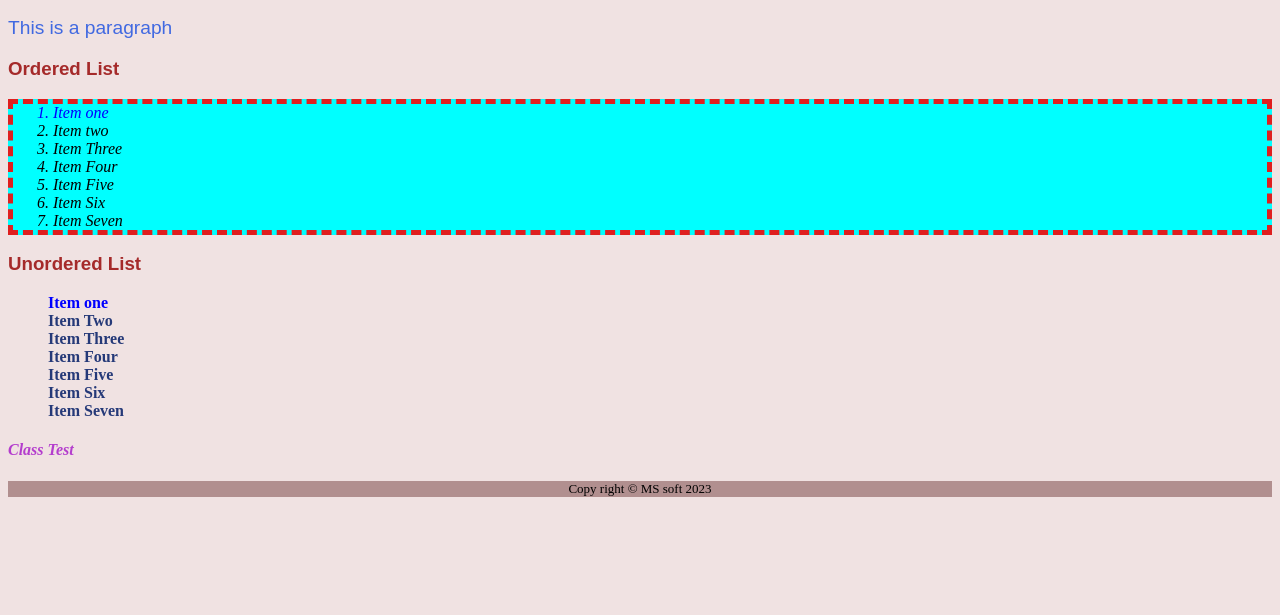
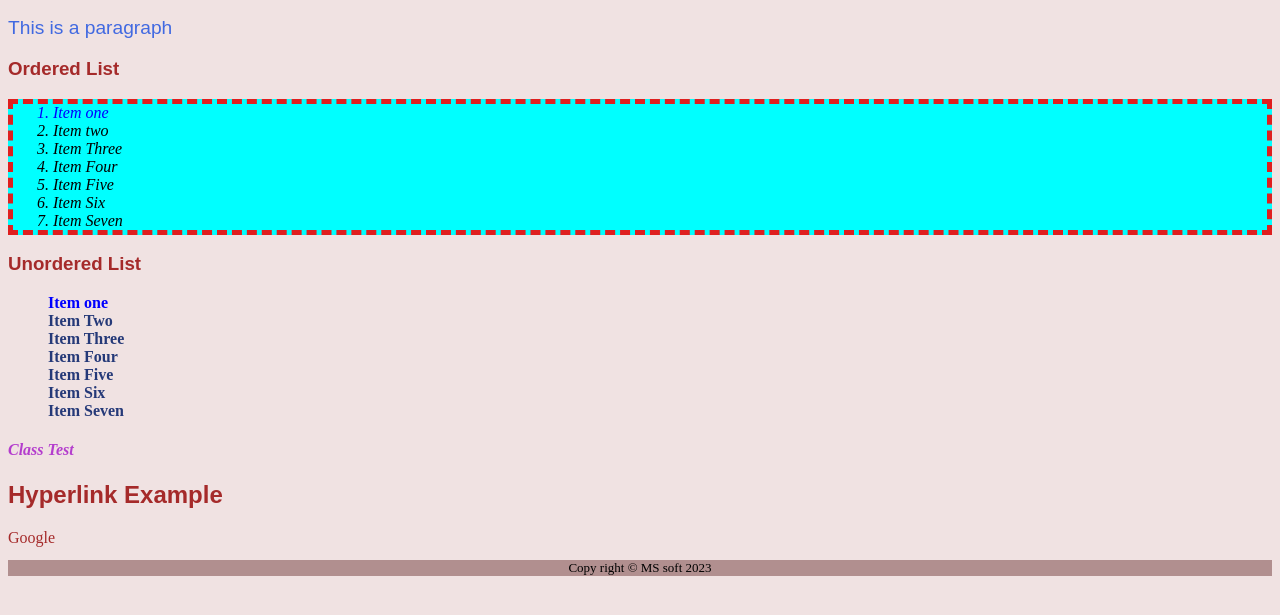
Before and after one commit to mpatel4444/git_basics, a plain HTML site: page index.html in a window 1280 px wide. Shown: the part 111-726 px from the top of the page. Drawn offline with Linux system fonts and the light colour scheme.

Commit message:
CSS_practice

```diff
--- a/index.html
+++ b/index.html
@@ -35,6 +35,9 @@
 
   <h4 class="class-test">Class Test</h4>
 
+  <h2>Hyperlink Example</h2>
+  <a href="https://www.google.com/" target="_blank">Google</a>
+
   <footer>
     <p class="footer_p">Copy right &copy; MS soft 2023</p>
   </footer>
--- a/style.css
+++ b/style.css
@@ -50,3 +50,13 @@ ul{
 li:first-child {
 color: blue;
 }
+
+/* style hyperlinks example */
+a:link {
+    color:brown;
+    text-decoration: none;
+}
+
+a:visited{
+color:blueviolet ;
+}
```
